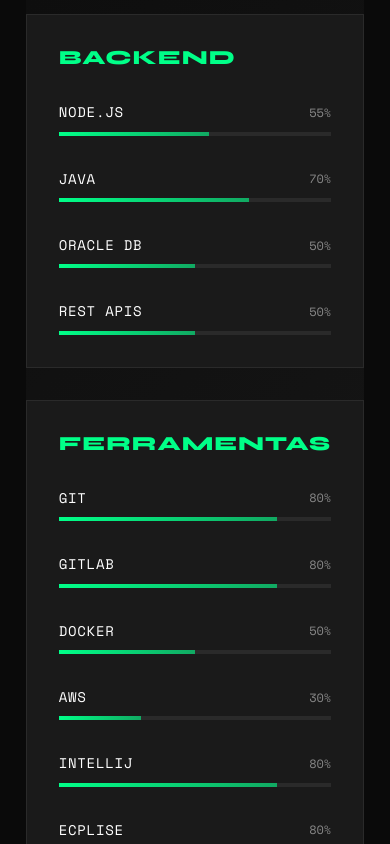
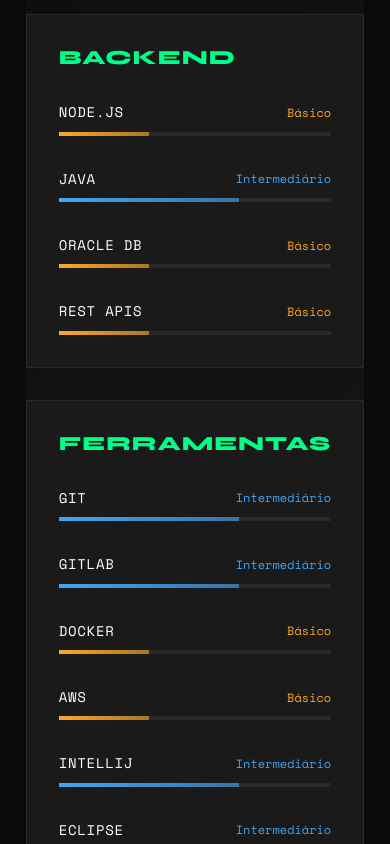
Before and after one commit to Lucassj19/portfolio, a React (Create React App) app: page / in a window 390 px wide. Shown: the part 5140-5984 px from the top of the page. Built offline with nearby package versions, Linux system fonts and the light colour scheme; the HTML template or start-up script is replaced by a standard one.

Commit message:
Alteração nas %

```diff
--- a/src/components/Skills.css
+++ b/src/components/Skills.css
@@ -130,4 +130,27 @@
     grid-template-columns: 1fr;
     gap: var(--spacing-md);
   }
+  .skill-level.basic {
+    color: #ffa726;
+  }
+
+  .skill-level.intermediate {
+    color: #42a5f5;
+  }
+
+  .skill-level.advanced {
+    color: var(--color-accent);
+  }
+
+  .skill-bar-fill.basic {
+    background: linear-gradient(90deg, #ffa726 0%, rgba(255, 167, 38, 0.6) 100%);
+  }
+
+  .skill-bar-fill.intermediate {
+    background: linear-gradient(90deg, #42a5f5 0%, rgba(66, 165, 245, 0.6) 100%);
+  }
+
+  .skill-bar-fill.advanced {
+    background: linear-gradient(90deg, var(--color-accent) 0%, rgba(var(--color-accent-rgb), 0.6) 100%);
+  }
 }
--- a/src/components/Skills.js
+++ b/src/components/Skills.js
@@ -7,33 +7,53 @@
     {
       title: 'Frontend',
       skills: [
-        { name: 'React', level: 70 },
-        { name: 'JavaScript', level: 70 },
-        { name: 'HTML/CSS', level: 80 },
+        { name: 'React', level: 'Intermediário' },
+        { name: 'JavaScript', level: 'Intermediário' },
+        { name: 'HTML/CSS', level: 'Intermediário' }
       ]
     },
     {
       title: 'Backend',
       skills: [
-        { name: 'Node.js', level: 55 },
-        { name: 'Java', level: 70 },
-        { name: 'Oracle DB', level: 50 },
-        { name: 'REST APIs', level: 50 },
+        { name: 'Node.js', level: 'Básico' },
+        { name: 'Java', level: 'Intermediário' },
+        { name: 'Oracle DB', level: 'Básico' },
+        { name: 'REST APIs', level: 'Básico' }
       ]
     },
     {
       title: 'Ferramentas',
       skills: [
-        { name: 'Git', level: 80 },
-        { name: 'GitLab', level: 80 },
-        { name: 'Docker', level: 50 },
-        { name: 'AWS', level: 30 },
-        { name: 'Intellij', level: 80 },
-        { name: 'Ecplise', level: 80 },
-        { name: 'VS Code', level: 80 }
+        { name: 'Git', level: 'Intermediário' },
+        { name: 'GitLab', level: 'Intermediário' },
+        { name: 'Docker', level: 'Básico' },
+        { name: 'AWS', level: 'Básico' },
+        { name: 'IntelliJ', level: 'Intermediário' },
+        { name: 'Eclipse', level: 'Intermediário' },
+        { name: 'VS Code', level: 'Intermediário' }
       ]
     }
   ];
+
+  // Função para determinar a largura da barra baseada no nível
+  const getLevelWidth = (level) => {
+    switch(level) {
+      case 'Básico': return '33%';
+      case 'Intermediário': return '66%';
+      case 'Avançado': return '100%';
+      default: return '0%';
+    }
+  };
+
+  // Função para determinar a cor baseada no nível
+  const getLevelColor = (level) => {
+    switch(level) {
+      case 'Básico': return 'basic';
+      case 'Intermediário': return 'intermediate';
+      case 'Avançado': return 'advanced';
+      default: return '';
+    }
+  };
 
   return (
       <div className="skills">
@@ -71,13 +91,15 @@
                           <div key={skill.name} className="skill-item">
                             <div className="skill-header">
                               <span className="skill-name">{skill.name}</span>
-                        <span className="skill-level">{skill.level}%</span>
+                              <span className={`skill-level ${getLevelColor(skill.level)}`}>
+                          {skill.level}
+                        </span>
                             </div>
                             <div className="skill-bar">
                               <motion.div
-                          className="skill-bar-fill"
+                                  className={`skill-bar-fill ${getLevelColor(skill.level)}`}
                                   initial={{ width: 0 }}
-                          whileInView={{ width: `${skill.level}%` }}
+                                  whileInView={{ width: getLevelWidth(skill.level) }}
                                   viewport={{ once: true }}
                                   transition={{
                                     duration: 1,
```
Lines whose indentation alone changed are shown as unchanged.
